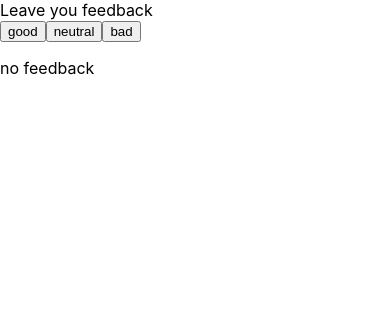
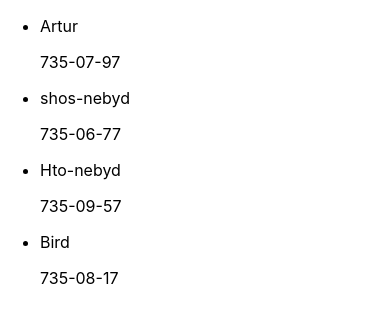
Before and after one commit to IronHedgehog/reactLessons, a React (Create React App) app: page / in a window 390 px wide. Shown: the top 322 px of the page. Built offline with nearby package versions, Linux system fonts and the light colour scheme.

Commit message:
phonebook

```diff
--- a/src/App.js
+++ b/src/App.js
@@ -1,63 +1,22 @@
 import React, { Component } from "react";
-import Buttons from "./components/buttons/Buttons";
-import Notification from "./components/notification/Notification";
-import Statisctick from "./components/statistick/Statisctick";
+import Numberlist from "./components/numberlist/Numberlist";
 
 export default class App extends Component {
   state = {
-    good: 0,
-    neutral: 0,
-    bad: 0,
+    phones: [
+      { id: 1, name: "Artur", phone: "735-07-97" },
+      { id: 2, name: "shos-nebyd", phone: "735-06-77" },
+      { id: 3, name: "Hto-nebyd", phone: "735-09-57" },
+      { id: 4, name: "Bird", phone: "735-08-17" },
+    ],
+    filter: "",
   };
-
-  onClick = (e) => {
-    const { name } = e.target;
-    this.setState((prev) => ({
-      [name]: prev[name] + 1,
-    }));
-  };
-
-  totalFeedback = () => {
-    const { good, neutral, bad } = this.state;
-    return good + neutral + bad;
-  };
-
-  positiveFeedback = () => {
-    const { good } = this.state;
-    const total = this.totalFeedback();
-    return Math.round((good * 100) / total);
-  };
-
   render() {
-    const { state, onClick, totalFeedback, positiveFeedback } = this;
-    const { good, neutral, bad } = state;
-
-    const buttonNames = Object.keys(state);
-    const total = totalFeedback();
-    const positive = positiveFeedback();
-
+    const { phones } = this.state;
     return (
       <>
-        <div>Leave you feedback</div>
-        <Buttons data={buttonNames} onClick={onClick} />
-
-        {total > 0 ? (
-          <>
-            <div>Statisctick</div>
-            <Statisctick
-              good={good}
-              neutral={neutral}
-              bad={bad}
-              total={total}
-              positive={positive}
-            />
-          </>
-        ) : (
-          <Notification message="no feedback" />
-        )}
+        <Numberlist data={phones} />
       </>
     );
   }
 }
-
-// rcc
--- a/src/components/buttons/Buttons.jsx
+++ /dev/null
@@ -1,19 +0,0 @@
-import React from "react";
-
-const Buttons = ({ data, onClick }) => {
-  return (
-    <React.Fragment>
-      {data.map((name, index) => {
-        return (
-          <button key={index} name={name} onClick={onClick}>
-            {name}
-          </button>
-        );
-      })}
-    </React.Fragment>
-  );
-};
-
-export default Buttons;
-
-// rafce
--- a/src/components/notification/Notification.jsx
+++ /dev/null
@@ -1,9 +0,0 @@
-import React from "react";
-
-const Notification = ({ message }) => {
-  return <p>{message}</p>;
-};
-
-export default Notification;
-
-// rafce
--- /dev/null
+++ b/src/components/numberlist/Numberlist.jsx
@@ -0,0 +1,16 @@
+import React from "react";
+import Numberlistitem from "./numberlistItem/Numberlistitem";
+
+const Numberlist = ({ data }) => {
+  return (
+    <ul>
+      {data.map(({ id, name, phone }) => {
+        return <Numberlistitem key={id} name={name} number={phone} />;
+      })}
+    </ul>
+  );
+};
+
+export default Numberlist;
+
+// rafce
--- /dev/null
+++ b/src/components/numberlist/numberlistItem/Numberlistitem.jsx
@@ -0,0 +1,13 @@
+import React from "react";
+
+const Numberlistitem = ({ name, number }) => {
+  console.log(number);
+  return (
+    <li>
+      <p>{name}</p>
+      <p>{number}</p>
+    </li>
+  );
+};
+
+export default Numberlistitem;
--- a/src/components/statistick/Statisctick.jsx
+++ /dev/null
@@ -1,17 +0,0 @@
-import React from "react";
-
-const Statisctick = (props) => {
-  return (
-    <>
-      <p>Good: {props.good}</p>
-      <p>Neutral:{props.neutral}</p>
-      <p>Bad:{props.bad}</p>
-      <p>Total:{props.total}</p>
-      <p>PositivePercentage: {props.positive}% </p>
-    </>
-  );
-};
-
-export default Statisctick;
-
-// rafce
```
Also changed, not shown: js.js (added, +27 -0 lines), src/components/numberlist/numberlist.module.css (added), src/components/numberlist/numberlistItem/Numberlistitem.module.css (added), src/components/statistick/statistick.module.css (deleted).
